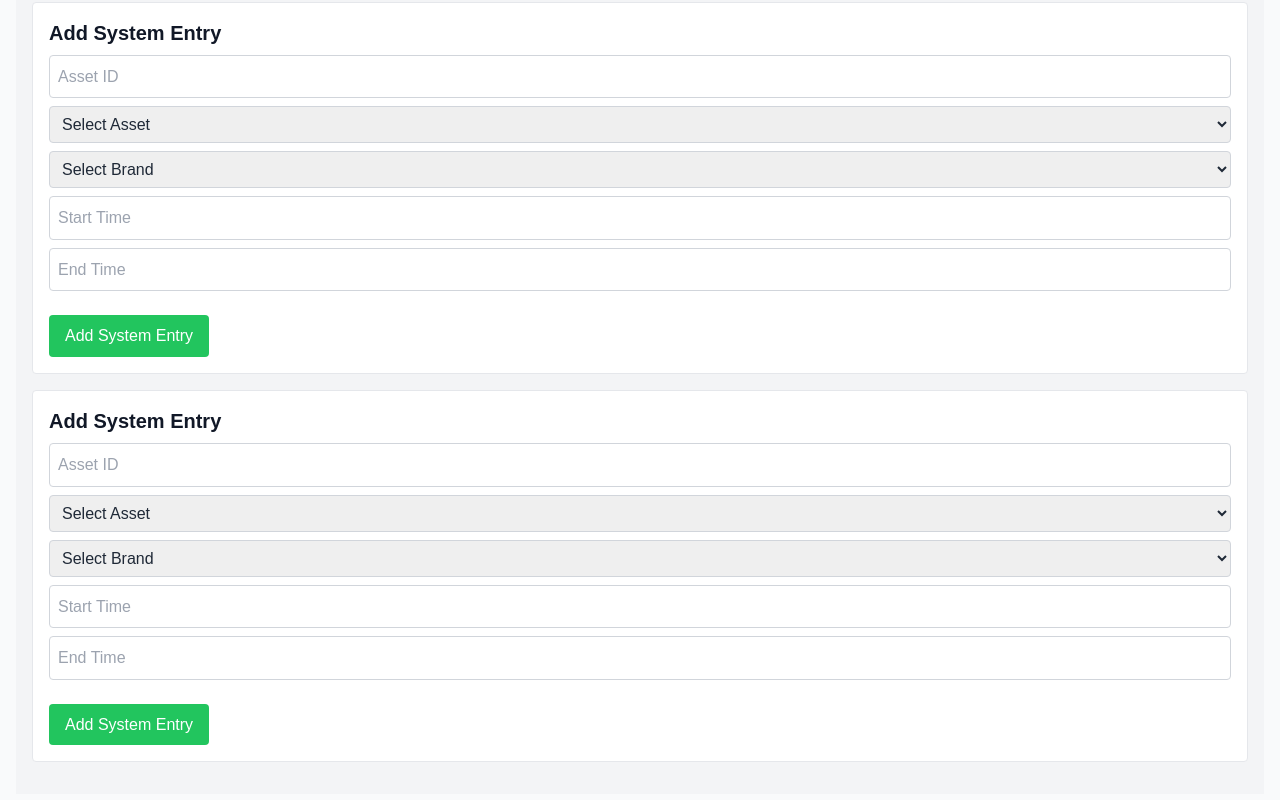
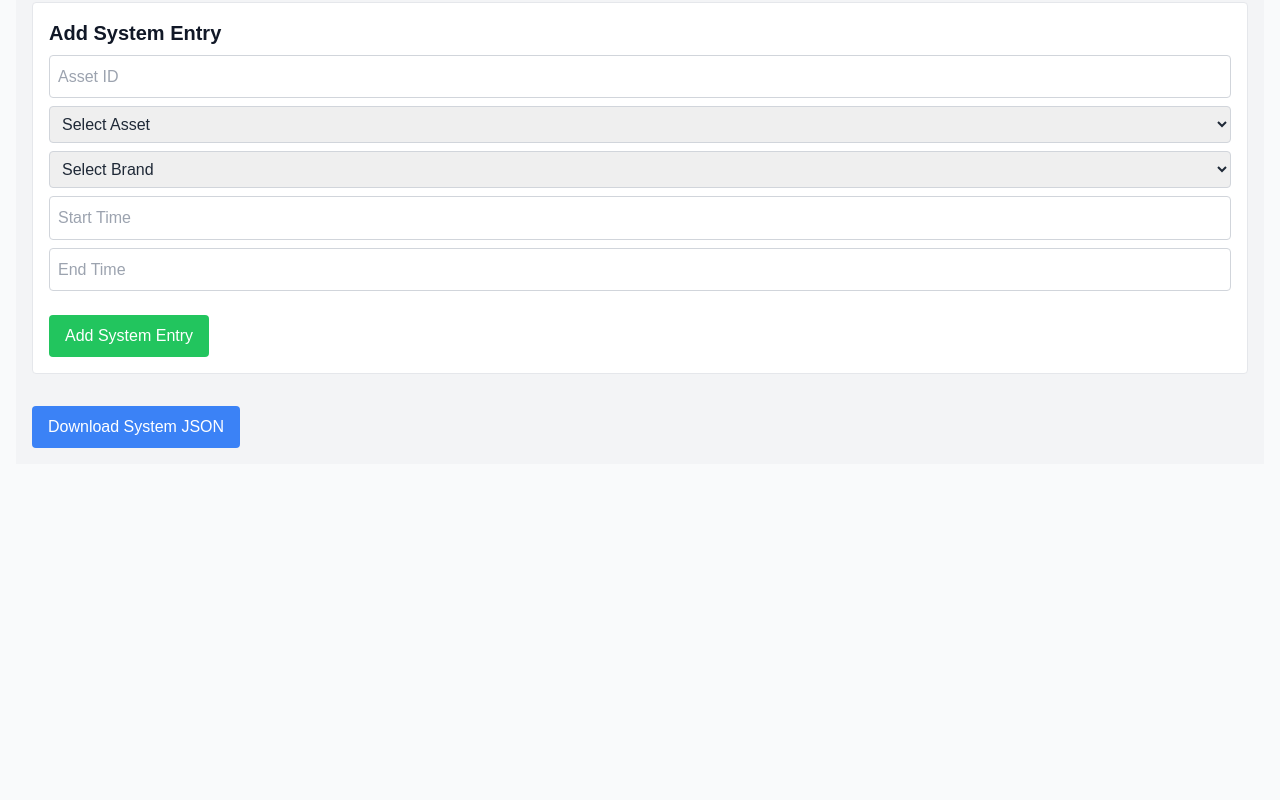
Before and after one commit to Eqedos/stevfns-json-builder, a Next.js app: page /system-builder in a window 1280 px wide. Shown: the part 470-1270 px from the top of the page. After the commit the page ends 950 px from the top, so only its background shows below. Built offline with nearby package versions, Linux system fonts and the light colour scheme.

Commit message:
json downloader added

```diff
--- a/app/components/system/SystemJSONDownloader.js
+++ b/app/components/system/SystemJSONDownloader.js
@@ -1,100 +1,46 @@
-// SystemEntryBuilder.jsx
-import React, { useState } from 'react';
+// SystemJSONDownloader.jsx
+import React from 'react';
 
-export default function SystemEntryBuilder({ systemEntries, setSystemEntries, brands, assets, locations }) {
-  const [entry, setEntry] = useState({
-    assetID: '',
-    assetName: '',
-    brandID: '',
-    startTime: '',
-    endTime: '',
-    selectedLocations: {},
-  });
+export default function SystemJSONDownloader({
+  locations,
+  components,
+  brands,
+  assets,
+  computedParameters,
+  systemEntries,
+}) {
+  const generateSystemJSON = () => {
+    const systemJSON = {
+      locations,
+      components,
+      brands,
+      assets,
+      computedParameters,
+      system: systemEntries.reduce((acc, entry) => {
+        acc[entry.assetID] = {
+          assetID: entry.assetID,
+          assetName: entry.assetName,
+          brandID: entry.brandID,
+          startTime: entry.startTime,
+          endTime: entry.endTime,
+          locations: entry.selectedLocations,
+        };
+        return acc;
+      }, {}),
+    };
 
-  const addEntry = () => {
-    setSystemEntries((prevEntries) => [...prevEntries, entry]);
-    setEntry({
-      assetID: '',
-      assetName: '',
-      brandID: '',
-      startTime: '',
-      endTime: '',
-      selectedLocations: {},
-    });
-  };
-
-  const handleLocationChange = (key, value) => {
-    setEntry((prev) => ({
-      ...prev,
-      selectedLocations: { ...prev.selectedLocations, [key]: value },
-    }));
+    const blob = new Blob([JSON.stringify(systemJSON, null, 2)], { type: 'application/json' });
+    const url = URL.createObjectURL(blob);
+    const a = document.createElement('a');
+    a.href = url;
+    a.download = 'system_config.json';
+    a.click();
+    URL.revokeObjectURL(url);
   };
 
   return (
-    <div className="mb-4 p-4 bg-white border rounded">
-      <h2 className="text-xl font-semibold mb-2">Add System Entry</h2>
-      <input
-        type="text"
-        placeholder="Asset ID"
-        value={entry.assetID}
-        onChange={(e) => setEntry({ ...entry, assetID: e.target.value })}
-        className="w-full p-2 border border-gray-300 rounded mb-2"
-      />
-      <select
-        value={entry.assetName}
-        onChange={(e) => setEntry({ ...entry, assetName: e.target.value })}
-        className="w-full p-2 border border-gray-300 rounded mb-2"
-      >
-        <option value="">Select Asset</option>
-        {Object.keys(assets).map((asset) => (
-          <option key={asset} value={asset}>
-            {asset}
-          </option>
-        ))}
-      </select>
-      <select
-        value={entry.brandID}
-        onChange={(e) => setEntry({ ...entry, brandID: e.target.value })}
-        className="w-full p-2 border border-gray-300 rounded mb-2"
-      >
-        <option value="">Select Brand</option>
-        {Object.keys(brands).map((brand) => (
-          <option key={brand} value={brand}>
-            {brand}
-          </option>
-        ))}
-      </select>
-      <input
-        type="number"
-        placeholder="Start Time"
-        value={entry.startTime}
-        onChange={(e) => setEntry({ ...entry, startTime: e.target.value })}
-        className="w-full p-2 border border-gray-300 rounded mb-2"
-      />
-      <input
-        type="number"
-        placeholder="End Time"
-        value={entry.endTime}
-        onChange={(e) => setEntry({ ...entry, endTime: e.target.value })}
-        className="w-full p-2 border border-gray-300 rounded mb-2"
-      />
-      <div className="mb-2">
-        {Object.keys(locations).map((location) => (
-          <div key={location} className="mb-1">
-            <label>{location}</label>
-            <input
-              type="text"
-              placeholder="Location Value"
-              value={entry.selectedLocations[location] || ''}
-              onChange={(e) => handleLocationChange(location, e.target.value)}
-              className="w-full p-2 border border-gray-300 rounded"
-            />
-          </div>
-        ))}
-      </div>
-      <button onClick={addEntry} className="px-4 py-2 bg-green-500 text-white rounded mt-2">
-        Add System Entry
-      </button>
-    </div>
+    <button onClick={generateSystemJSON} className="px-4 py-2 bg-blue-500 text-white rounded mt-4">
+      Download System JSON
+    </button>
   );
 }
```
